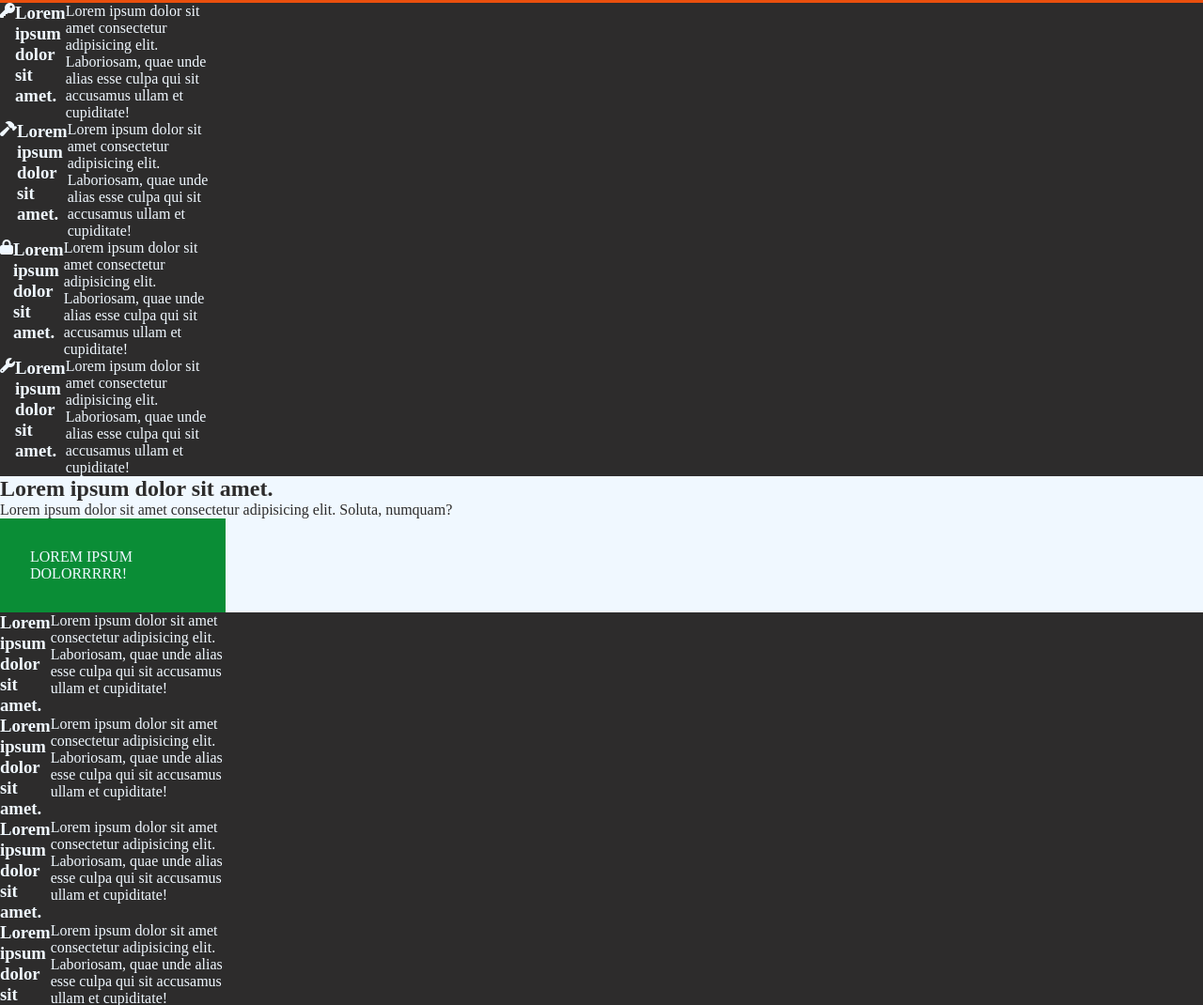
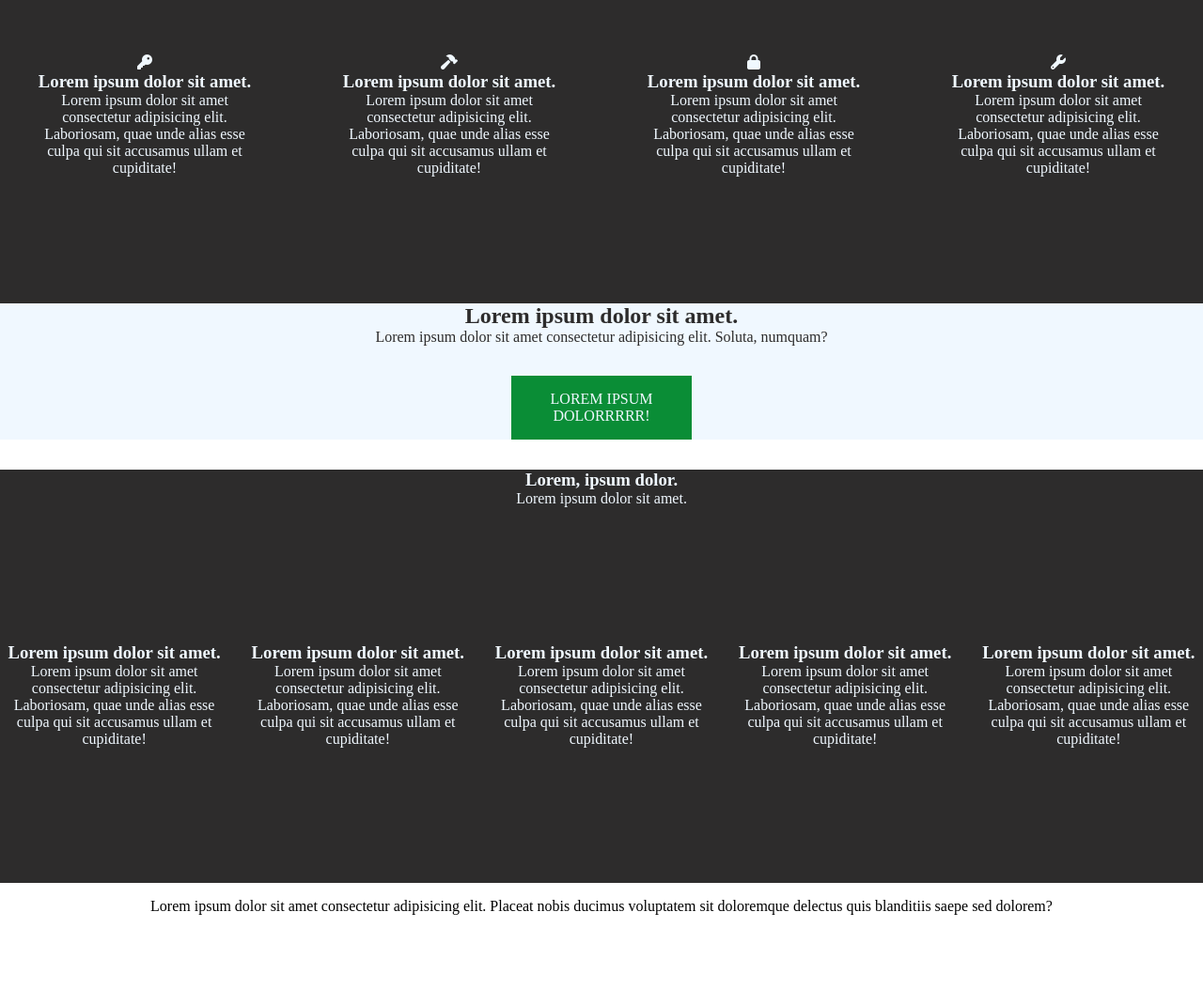
Before and after one commit to HelenaBO1000/wirework, a plain HTML site: page index.html in a window 1280 px wide. Shown: the part 879-1949 px from the top of the page at 94% size. After the commit the page ends 1867 px from the top, so only its background shows below. Drawn offline with Linux system fonts and the light colour scheme.

Commit message:
Add files via upload

```diff
--- a/css.css
+++ b/css.css
@@ -22,19 +22,31 @@ a
 {
     margin:0%;
 }
-.box div
+.caixas
 {
-width: 15 rem;
-height: 15 rem;
-padding: 5rem;
-margin: 5rem;
-display: inline-block;
-text-align: center;
+    display: flex;
+    flex-direction: row;
+    justify-content: space-around;
+    height: 25rem;
+    align-items: center;
+    flex-wrap: wrap;
+    gap: 1rem;
+}
+
+.caixas div
+{
+height: auto;
+width: 15rem;
+gap: 1rem;
+}
+body
+{
+    text-align: center;
 }
 figure
 {
     background-color: rgb(234, 79, 13);
-    height: 50rem;
+    height: 45rem;
     color: aliceblue;
     text-align: center;
 }
@@ -42,28 +54,34 @@ img
 {
     width: 100%;
     height: 40rem;
-    margin-bottom: 4rem;
+    margin-bottom: 2rem;
 }
 #branco
 {
     background-color: aliceblue;
     color:rgb(45, 44, 44);
+    text-align: center;
+}
+.link
+{
+    padding: 1rem;
+    background-color: rgb(10, 141, 54);
+    text-align: center;
+    margin: 2rem auto;
+    width: 10rem;
 }
 #branco a
 {
-    padding: 2rem;
-    background-color: rgb(10, 141, 54);
     color: aliceblue;
+    font-size: 1rem;
 }
 section
 {
     background-color: rgb(45, 44, 44);
     color:aliceblue;
-    display: grid;
 }
-
-section div
+footer
 {
-    display: flex;
-    width:15rem;
+    height: 1rem ;
+    padding: 1rem;
 }
--- a/index.html
+++ b/index.html
@@ -29,23 +29,23 @@
             <img src="banner.jpg" alt="cabos">
             <figcaption>Lorem ipsum dolor sit amet consectetur adipisicing elit. Cumque beatae eos iste unde perferendis in cum. Consequatur explicabo quisquam asperiores, ab odio architecto?</figcaption>
         </figure>
-        <section>
-            <div class="box">
+        <section class="caixas">
+            <div >
                 <i class="fa-solid fa-key"></i>
                 <h3>Lorem ipsum dolor sit amet.</h3>
                 <p>Lorem ipsum dolor sit amet consectetur adipisicing elit. Laboriosam, quae unde alias esse culpa qui sit accusamus ullam et cupiditate!</p>
             </div>
-            <div class="box">
+            <div >
                 <i class="fa-solid fa-hammer"></i>
                 <h3>Lorem ipsum dolor sit amet.</h3>
                 <p>Lorem ipsum dolor sit amet consectetur adipisicing elit. Laboriosam, quae unde alias esse culpa qui sit accusamus ullam et cupiditate!</p>
             </div>
-            <div class="box">
+            <div >
                 <i class="fa-solid fa-lock"></i>
                 <h3>Lorem ipsum dolor sit amet.</h3>
                 <p>Lorem ipsum dolor sit amet consectetur adipisicing elit. Laboriosam, quae unde alias esse culpa qui sit accusamus ullam et cupiditate!</p>
             </div>
-            <div class="box">
+            <div >
                 <i class="fa-solid fa-wrench"></i>
                 <h3>Lorem ipsum dolor sit amet.</h3>
                 <p>Lorem ipsum dolor sit amet consectetur adipisicing elit. Laboriosam, quae unde alias esse culpa qui sit accusamus ullam et cupiditate!</p>
@@ -54,31 +54,31 @@
         <section id="branco">
 <h1>Lorem ipsum dolor sit amet.</h1>
 <p>Lorem ipsum dolor sit amet consectetur adipisicing elit. Soluta, numquam?</p>
-<div><a href="#">LOREM IPSUM DOLORRRRR!</a></div>
+<div class="link"><a href="#">LOREM IPSUM DOLORRRRR!</a></div>
         </section>
         <section>
-            <h3></h3>
-            <p></p>
+            <h3>Lorem, ipsum dolor.</h3>
+            <p>Lorem ipsum dolor sit amet.</p>
             <a href="#"></a>
         </section>
-        <section>
-            <div class="box">
+        <section class="caixas">
+            <div>
                 <h3>Lorem ipsum dolor sit amet.</h3>
                 <p>Lorem ipsum dolor sit amet consectetur adipisicing elit. Laboriosam, quae unde alias esse culpa qui sit accusamus ullam et cupiditate!</p>
             </div>
-            <div class="box">
+            <div>
                 <h3>Lorem ipsum dolor sit amet.</h3>
                 <p>Lorem ipsum dolor sit amet consectetur adipisicing elit. Laboriosam, quae unde alias esse culpa qui sit accusamus ullam et cupiditate!</p>
             </div>
-            <div class="box">
+            <div>
                 <h3>Lorem ipsum dolor sit amet.</h3>
                 <p>Lorem ipsum dolor sit amet consectetur adipisicing elit. Laboriosam, quae unde alias esse culpa qui sit accusamus ullam et cupiditate!</p>
             </div>
-            <div class="box">
+            <div >
                 <h3>Lorem ipsum dolor sit amet.</h3>
                 <p>Lorem ipsum dolor sit amet consectetur adipisicing elit. Laboriosam, quae unde alias esse culpa qui sit accusamus ullam et cupiditate!</p>
             </div>
-            <div class="box">
+            <div >
                 <h3>Lorem ipsum dolor sit amet.</h3>
                 <p>Lorem ipsum dolor sit amet consectetur adipisicing elit. Laboriosam, quae unde alias esse culpa qui sit accusamus ullam et cupiditate!</p>
             </div>
```
